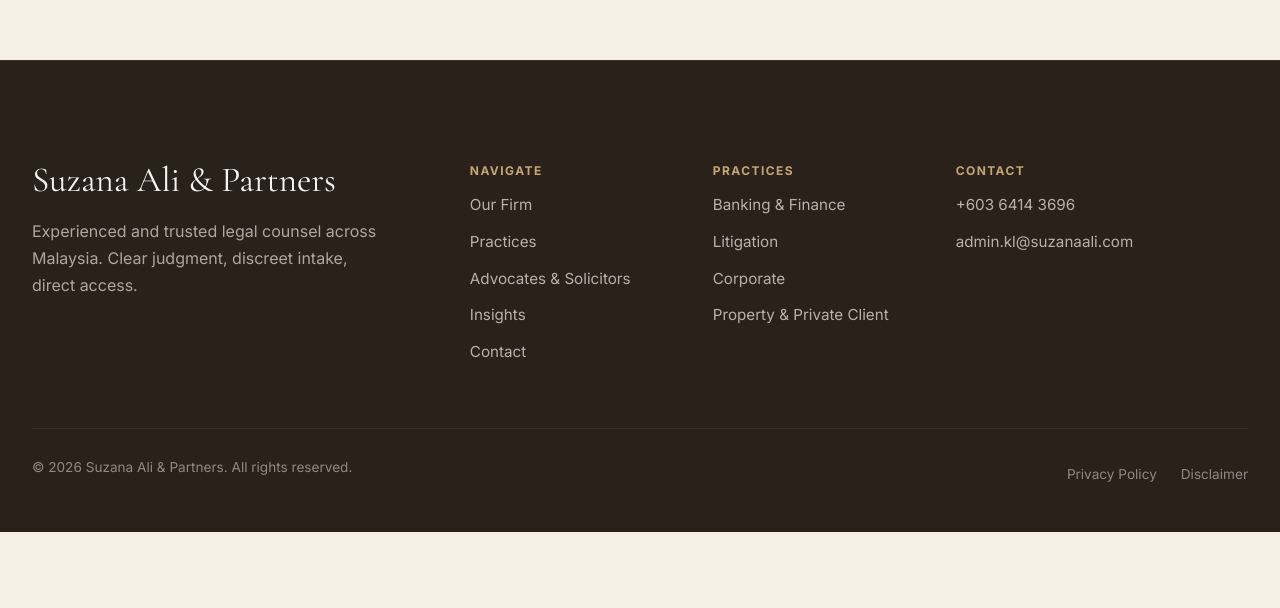
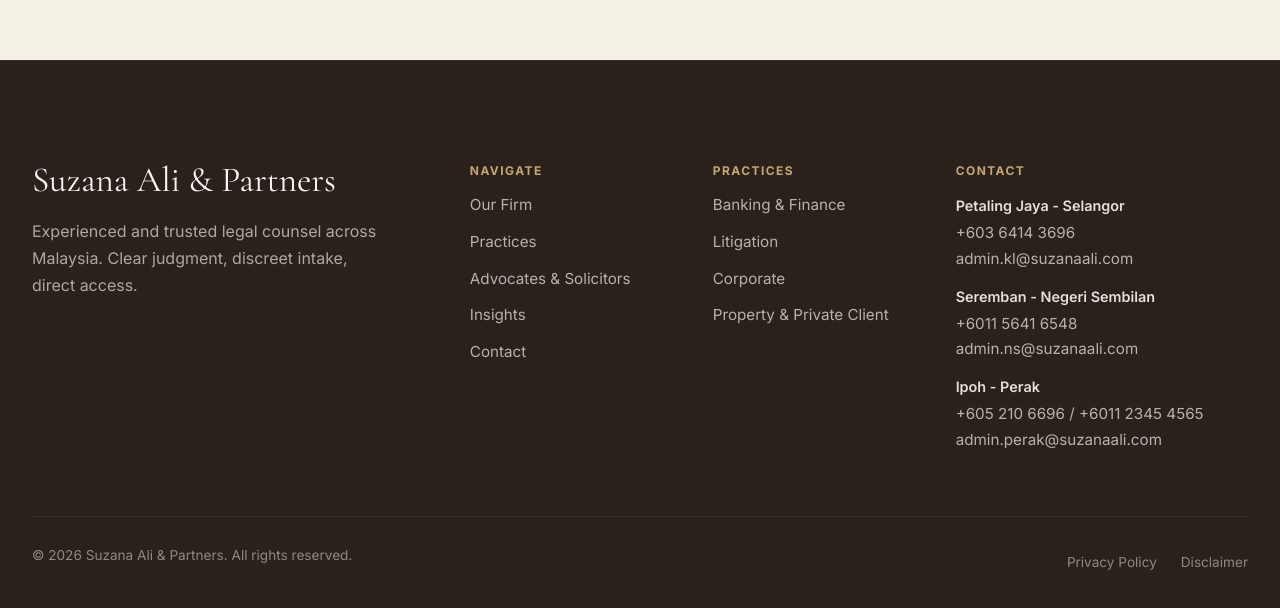
Before and after one commit to sathishlella/SUZANA-ALI-PARTNERS, a Next.js app: page / in a window 1280 px wide. Shown: the part 7447-8055 px from the top of the page. Before the commit the page ends 7979 px from the top, so only its background shows below. Built offline with nearby package versions, Linux system fonts and the light colour scheme.

Commit message:
List all three offices in footer contact
- Footer: show each office with its phone and email
- Petaling Jaya phone set to single number (+603 6414 3696)

```diff
--- a/app/globals.css
+++ b/app/globals.css
@@ -2213,6 +2213,20 @@ p {
   transition: color 0.3s ease;
 }
 
+/* Each office block in the footer: label + phone + email grouped tightly */
+.footer-office {
+  display: flex;
+  flex-direction: column;
+  gap: 3px;
+}
+
+.footer-office strong {
+  margin-bottom: 2px;
+  color: rgba(245, 240, 230, 0.92);
+  font-weight: 600;
+  font-size: 0.9rem;
+}
+
 .footer-col a:hover {
   color: var(--paper);
 }
--- a/app/page.jsx
+++ b/app/page.jsx
@@ -226,8 +226,13 @@ export default function HomePage() {
 
               <div className="footer-col">
                 <span>Contact</span>
-                <a href={`tel:${firm.primaryPhone.replace(/\s/g, "")}`}>{firm.primaryPhone}</a>
-                <a href={`mailto:${firm.klEmail}`}>{firm.klEmail}</a>
+                {firm.offices.map((office) => (
+                  <div className="footer-office" key={office.id}>
+                    <strong>{office.label}</strong>
+                    <a href={`tel:${office.phone.split("/")[0].trim().replace(/\s/g, "")}`}>{office.phone}</a>
+                    <a href={`mailto:${office.email}`}>{office.email}</a>
+                  </div>
+                ))}
               </div>
             </div>
 
```
Also changed, not shown: lib/firm-data.js.
